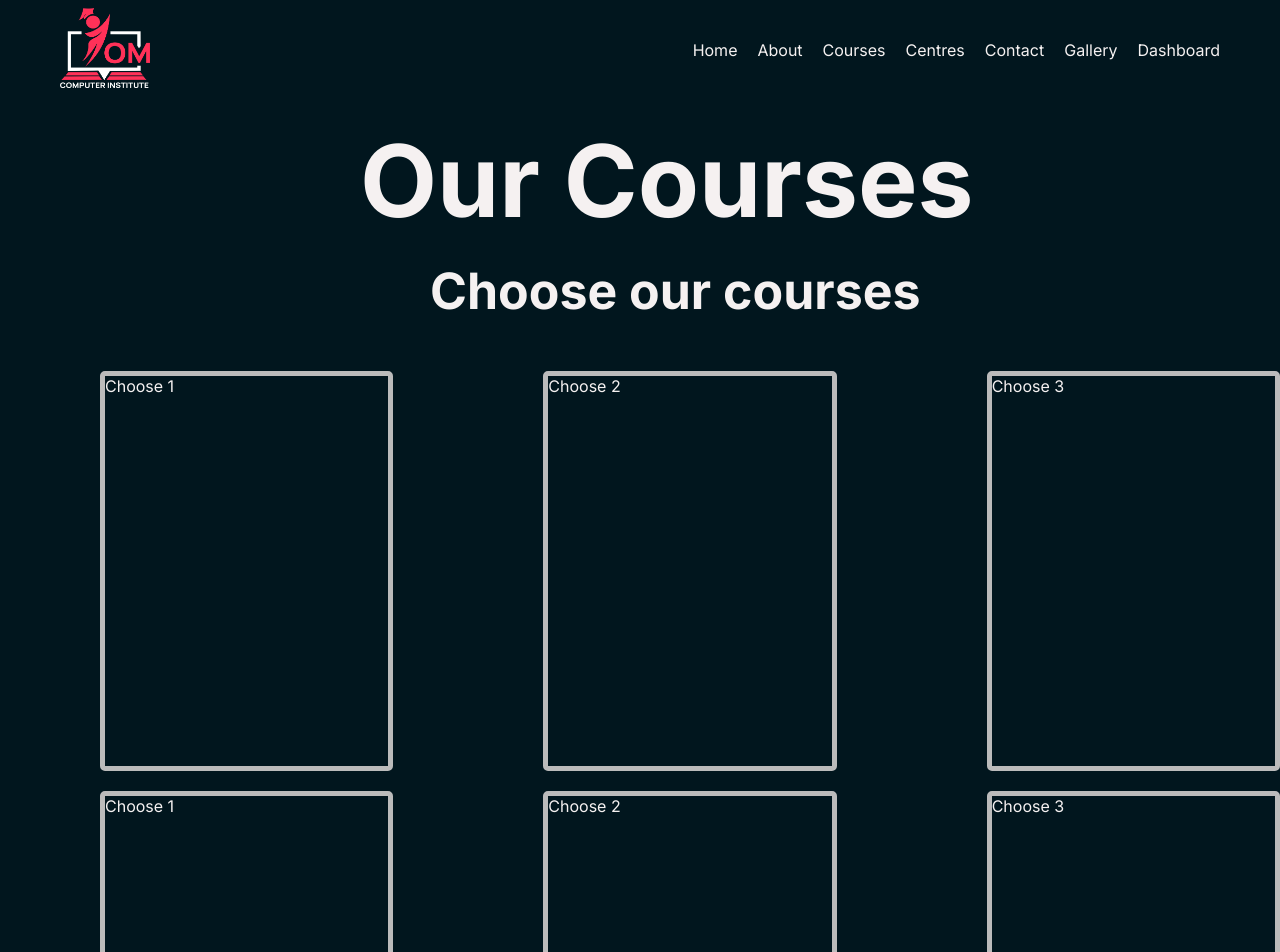
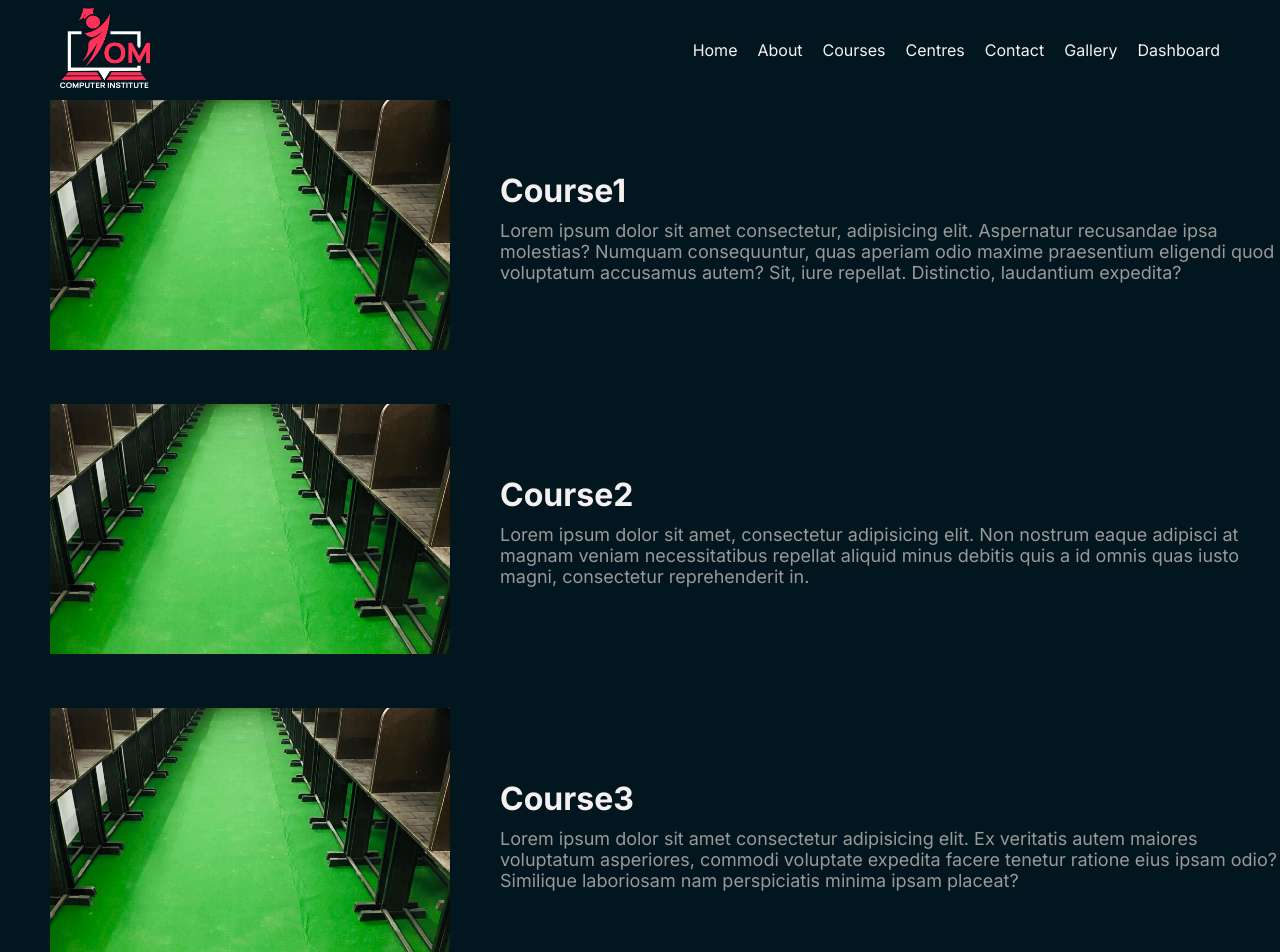
Before and after one commit to MAYANK-TRIPATH/Om-website, a Next.js app: page /courses in a window 1280 px wide. Shown: the top 952 px of the page. Built offline with nearby package versions, Linux system fonts and the light colour scheme.

Commit message:
Course page str

```diff
--- a/src/app/courses/page.jsx
+++ b/src/app/courses/page.jsx
@@ -1,34 +1,58 @@
 import React from 'react';
 import styles from './page.module.css'
 import Link from "next/link";
+import Image from "next/image"
+import Choose1 from "public/Choose1.jpg"
 
 const Courses = () => {
   return (
-    <div className={styles.container}>
-      <h1 className={styles.mainTitle}>Our Courses</h1>
-      <h1 className={styles.selectTitle}>Choose our courses</h1>
-      <div className={styles.items}>
-        <Link href="/#" className={styles.item}>
-          <span className={styles.title}>Choose 1</span>
-        </Link>
-        <Link href="/#" className={styles.item}>
-          <span className={styles.title}>Choose 2</span>
-        </Link>
-        <Link href="/#" className={styles.item}>
-          <span className={styles.title}>Choose 3</span>
-        </Link>
-      </div>
-      <div className={styles.items2}>
-        <Link href="/#" className={styles.item}>
-          <span className={styles.title}>Choose 1</span>
-        </Link>
-        <Link href="/#" className={styles.item}>
-          <span className={styles.title}>Choose 2</span>
-        </Link>
-        <Link href="/#" className={styles.item}>
-          <span className={styles.title}>Choose 3</span>
-        </Link>
-      </div>
+    <div className={styles.mainContainer}>
+      <Link href="/" className={styles.container}>
+        <div className={styles.imageContainer}>
+          <Image src={Choose1} alt="" width={400} height={250} className={styles.image}/>
+        </div>
+        <div className={styles.content}>
+          <h1 className={styles.title}>Course1</h1>
+          <p className={styles.desc}>Lorem ipsum dolor sit amet consectetur, adipisicing
+          elit. Aspernatur recusandae ipsa molestias? Numquam consequuntur, quas aperiam
+           odio maxime praesentium eligendi quod voluptatum accusamus autem? Sit, iure
+           repellat. Distinctio, laudantium expedita?</p>
+        </div>
+      </Link>
+      <Link href="/" className={styles.container}>
+        <div className={styles.imageContainer}>
+          <Image src={Choose1} alt="" width={400} height={250} className={styles.image}/>
+        </div>
+        <div className={styles.content}>
+          <h1 className={styles.title}>Course2</h1>
+          <p className={styles.desc}>Lorem ipsum dolor sit amet, consectetur adipisicing
+          elit. Non nostrum eaque adipisci at magnam veniam necessitatibus repellat aliquid
+           minus debitis quis a id omnis quas iusto magni, consectetur reprehenderit in.</p>
+        </div>
+      </Link>
+      <Link href="/" className={styles.container}>
+        <div className={styles.imageContainer}>
+          <Image src={Choose1} alt="" width={400} height={250} className={styles.image}/>
+        </div>
+        <div className={styles.content}>
+          <h1 className={styles.title}>Course3</h1>
+          <p className={styles.desc}>Lorem ipsum dolor sit amet consectetur adipisicing elit. Ex veritatis
+          autem maiores voluptatum asperiores, commodi voluptate expedita facere tenetur ratione
+           eius ipsam odio? Similique laboriosam nam perspiciatis minima ipsam placeat?</p>
+        </div>
+      </Link>
+      <Link href="/" className={styles.container}>
+        <div className={styles.imageContainer}>
+          <Image src={Choose1} alt="" width={400} height={250} className={styles.image}/>
+        </div>
+        <div className={styles.content}>
+          <h1 className={styles.title}>Course4</h1>
+          <p className={styles.desc}>Lorem ipsum dolor sit amet, consectetur adipisicing elit. Necessitatibus
+           optio expedita impedit repudiandae quae. Sunt impedit fugiat magni aliquam natus
+            aspernatur exercitationem? Vel nesciunt dicta doloribus iusto sequi. Blanditiis,
+             cupiditate?</p>
+        </div>
+      </Link>
     </div>
   )
 }
--- a/src/app/courses/page.module.css
+++ b/src/app/courses/page.module.css
@@ -1,31 +1,25 @@
-.mainTitle{
-font-size: 100px;
-margin-left: 360px;
-margin-top: 20px;
+.container{
+   display: flex;
+   align-items: center;
+   gap: 50px;
+   margin-bottom: 50px;
+   margin-left: 50px;
 }
 
-.selectTitle {
-    margin: 20px 0px;
-    margin-left: 430px;
-    margin-bottom: 50px;
-    font-size: 50px;
+.image {
+    object-fit: cover;
 }
 
-.items{
-    display: flex;
-    gap: 50px;
-}
-.items2{
-    display: flex;
-    gap: 50px;
-    margin-top: 20px;
+
+.content {
+
 }
 
-.item{
-    border: 5px solid #bbb;
-    border-radius: 5px;
-    width: 300px;
-    height: 400px;
-    position: relative;
-    margin-left: 100px;
+.title{
+    margin-bottom: 10px;
 }
+
+.desc{
+    font-size: 18px;
+    color: #999;
+}
```
